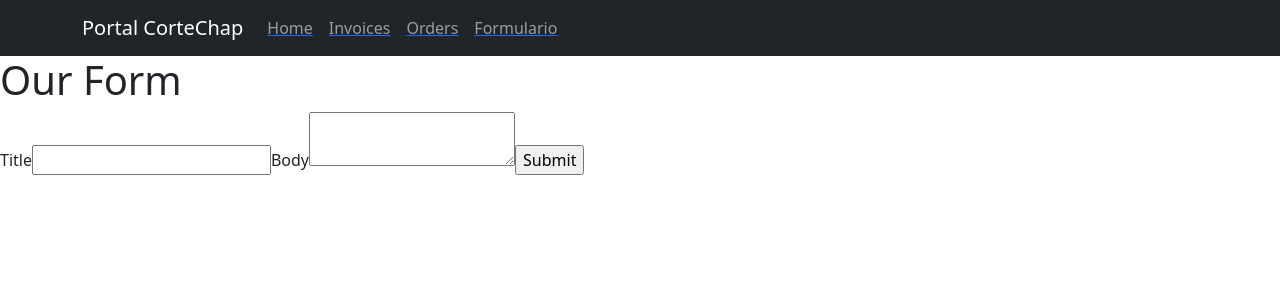
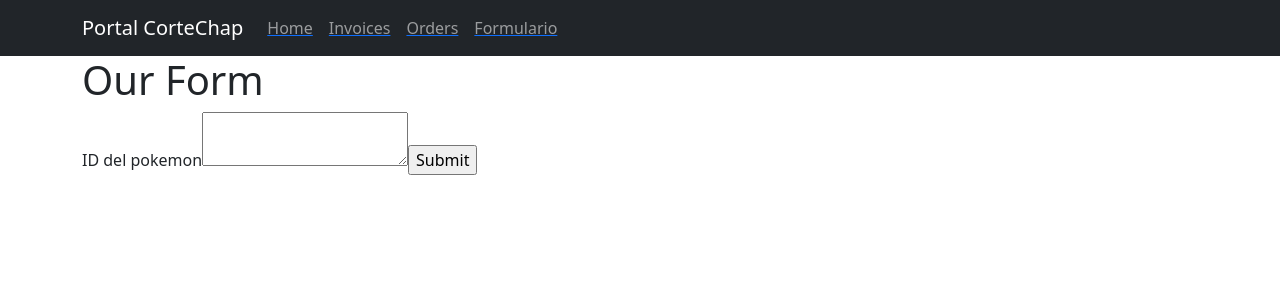
Before and after one commit to bottadie/CorteChapFrontEnd, a React (Create React App) app in the folder test-api/: page /formulario in a window 1280 px wide. Shown: the top 300 px of the page. Built offline with nearby package versions, Linux system fonts and the light colour scheme.

Commit message:
Pokemon Search
Functional

```diff
--- a/test-api/src/components/Form/Form.js
+++ b/test-api/src/components/Form/Form.js
@@ -1,42 +1,38 @@
 import React, { useEffect, useState } from 'react'
-import ItemP from '../Pokemon/pokeCard'
+import {  Container,Row,Card,Col } from 'react-bootstrap';
 
-import itemP from '../Pokemon/pokeCard'
+
+import PokemonInfoP from '../Pokemon/pokeCard'
+
 
 
 const Form = () => {
 
-  const [formData, setFormData] = useState({
-    title: "",
-    body: ""})
+  const [formData, setFormData] = useState("")
 
-    const [pokemonInfo, setPokemonInfo,] = useState({
-      name:""
-    })
+  const [pokemonInfo, setPokemonInfo,] = useState()
 
 
 
 
   const  handleSubmit = (e) => {
-        e.preventDefault()
-        setFormData({body: e.target[0].value,
-        title: e.target[1].value})
-        console.log(formData.body)
-        console.log("entreAca")
-        console.log(formData.body)
-      BuscoPokemon()}
+    e.preventDefault()
+    if (!formData) return;
 
-    async function BuscoPokemon(){
-      console.log("Entre asyn")
-   const result = await fetch(`https://pokeapi.co/api/v2/pokemon/${formData.body}`).then(response => response.json());
-    console.log(result)
-   // result.map(res => console.log(res.name));
+  async function fetchData() {
+    console.log(formData.body)
+    const result = await fetch(`https://pokeapi.co/api/v2/pokemon/${formData.body}`)
+    const data = await result.json();
 
-     console.log(pokemonInfo)
+setPokemonInfo(data)
+console.log(pokemonInfo)
+
+  }
+  fetchData()
+  }
 
 
-    }
-;
+
 
 
 
@@ -45,26 +41,57 @@ const Form = () => {
 
   return (
  <>
+
+
+<Container>
+  <Row>
+    <Col>
+
     <form onSubmit= {handleSubmit}>
       <h1> Our Form </h1>
-      <label htmlFor="title">Title</label>
-<input onChange= {(e) => setFormData({title: e.target.value})} value={formData.title} type="text" name="title" id="title" />
-<label htmlFor="body">Body</label>
-<textarea onChange= {(e) => setFormData({...formData, body: e.target.value})}  value={formData.body} name="body" id="body"></textarea>
+      <label htmlFor="title">ID del pokemon</label>
+<textarea onChange= {(e) => setFormData({ body: e.target.value})}  value={formData.body} name="body" id="body"></textarea>
       <input type="submit" value="Submit" />
     </form>
+    </Col>
+    <Col>
+{
+pokemonInfo &&
+<Card style={{ margin: 5 }}>
+<div className="text-center" key={pokemonInfo.id}>
+<h1>{pokemonInfo.name}</h1>
+
+<h4>
+  Altura: {pokemonInfo.height} | Peso: {pokemonInfo.weight}
+</h4>
+
+<img alt="pokemon" src={`${pokemonInfo.sprites.front_shiny}`} />
+
+
+<ul>
+{<br/>}
+<h2>Habilidades</h2>
+{pokemonInfo && pokemonInfo.abilities.map((pokemon,e) => {
+  return   <h4> {pokemon.ability.name}</h4>
 
 
 
-    {/* {pokemonInfo.length > 0 ?
-         <div>
-                  <ItemP detallesdeitems={pokemonInfo.name}/>
 
-                   </div>
+})
 
-                   :
-           "Cargando..."}
-     */}
+
+}
+
+</ul>
+
+
+</div>
+</Card>}
+</Col>
+ </Row>
+ </Container>
+
+
      </>
 
 
--- a/test-api/src/components/Pokemon/pokeCard.js
+++ b/test-api/src/components/Pokemon/pokeCard.js
@@ -1,21 +1,18 @@
 import React, { useState } from 'react'
 
-import {  Card } from 'react-bootstrap';
+import {  CardColumns,Card } from 'react-bootstrap';
 
-const ItemP = ({name}) => {
-
+const PokemonInfoP = ({name}) => {
+console.log("Estoy en itemP")
+console.log(PokemonInfoP.name)
 
 return (
 <>
 
 <Card>
-        <Card.Img variant="top" src="{img}" />
         <Card.Body>
-          <Card.Title>{name} </Card.Title>
-          <Card.Text>
-          Valor del producto{name}
-          </Card.Text>
-          Stock disponible :nada
+          {name}
+
 
         </Card.Body>
 </Card>
@@ -25,4 +22,4 @@ return (
     )}
 
 
-export default ItemP
+export default PokemonInfoP
```
Also changed, not shown: test-api/src/components/Pokemon/pokeList.js (added, +28 -0 lines).
